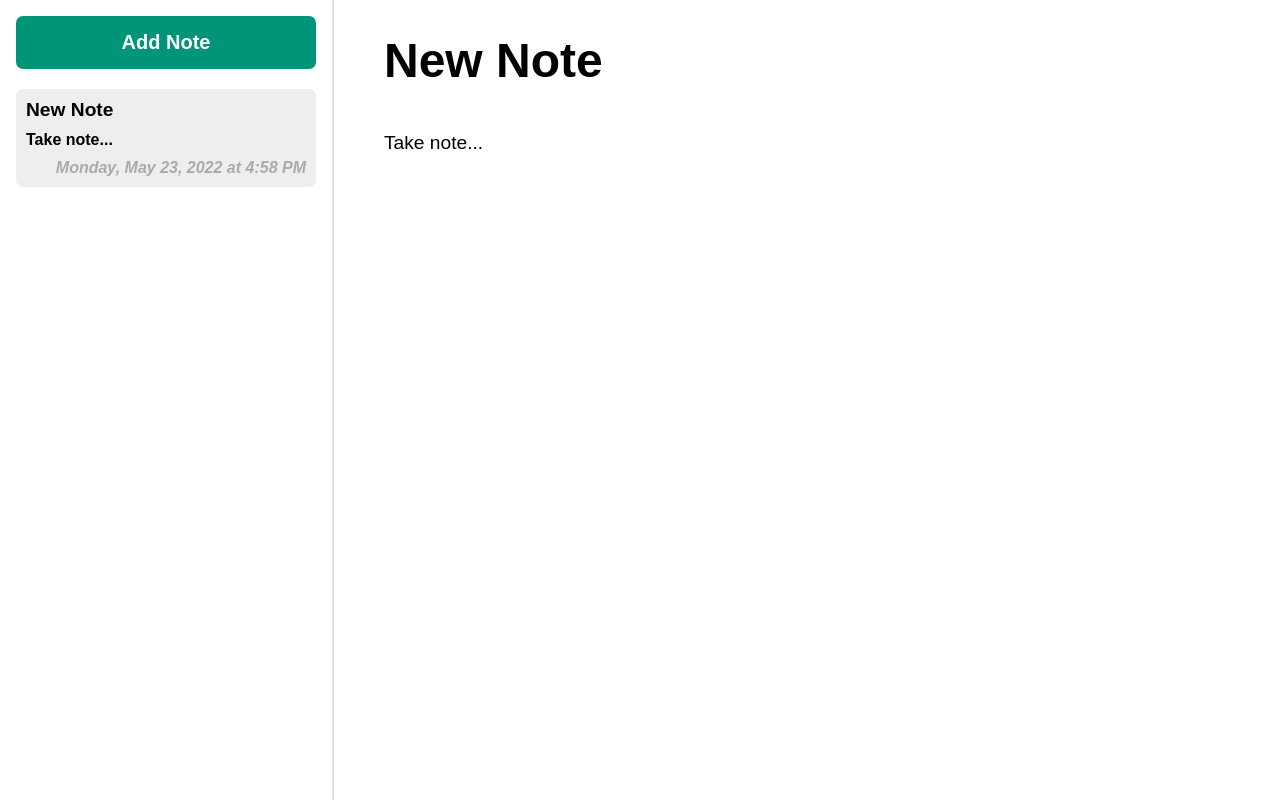
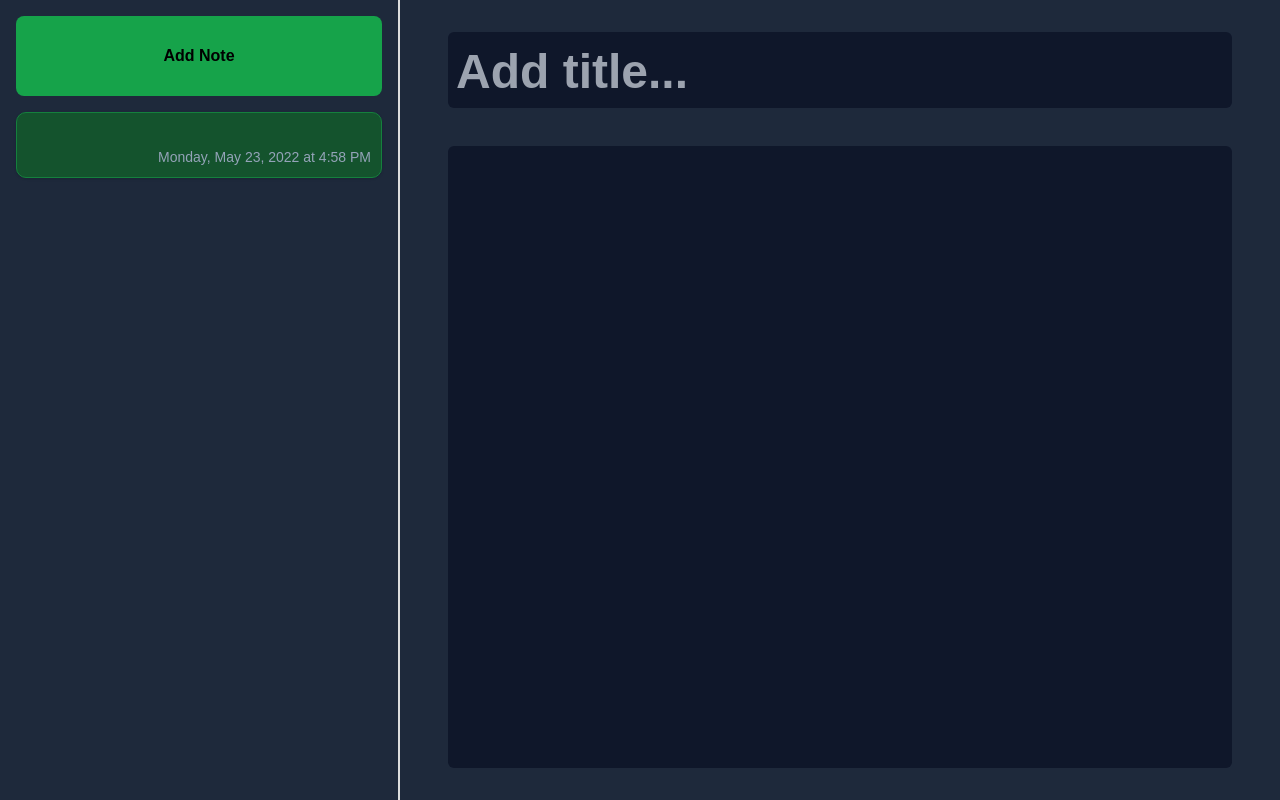
Before and after one commit to Ted2xmen/pure-notes, a website with bundled scripts: page index.html in a window 1280 px wide. Both pictures are taken after a click on the button "Add Note". Built offline with nearby package versions, Linux system fonts and the light colour scheme.

Commit message:
minor updates

```diff
--- a/index.html
+++ b/index.html
@@ -6,10 +6,11 @@
     <meta http-equiv="X-UA-Compatible" content="IE=edge">
     <meta name="viewport" content="width=device-width, initial-scale=1.0">
     <link rel="stylesheet" href="style.css">
+    <script src="https://cdn.tailwindcss.com"></script>
     <title>Pure Notes</title>
 </head>
 
-<body>
+<body class="bg-slate-800">
     <!--pure notes-->
     <div class="notes" id="app">
         <!-- <div class="notes__sidebar">
@@ -30,9 +31,7 @@
         </div> -->
     </div>
 
-
-<script src="js/main.js" type="module"></script>
-
+    <script src="js/main.js" type="module"></script>
 </body>
 
 </html>
--- a/js/App.js
+++ b/js/App.js
@@ -1,5 +1,5 @@
+import NotesAPI from "./NotesAPI.js";
 import NotesView from "./NotesView.js";
-import NotesAPI from "./NotesAPI.js";
 
 export default class App {
   constructor(root) {
@@ -39,18 +39,17 @@ export default class App {
       },
       onNoteAdd: () => {
         const newNote = {
-          title: "New Note",
-          body: "Take note...",
+          title: "",
+          body: "",
         };
-
         NotesAPI.saveNote(newNote);
         this._refreshNotes();
       },
       onNoteEdit: (title, body) => {
         NotesAPI.saveNote({
           id: this.activeNote.id,
-          title,
-          body,
+          title: title,
+          body: body,
         });
 
         this._refreshNotes();
--- a/js/NotesView.js
+++ b/js/NotesView.js
@@ -9,13 +9,13 @@ export default class NotesView {
     this.onNoteEdit = onNoteEdit;
     this.onNoteDelete = onNoteDelete;
     this.root.innerHTML = `
-            <div class="notes__sidebar">
-                <button class="notes__add" type="button">Add Note</button>
+            <div class="notes__sidebar space-y-4">
+                <button class="notes__add font-bold rounded-lg w-full h-20 bg-green-600 hover:bg-green-700 hover:text-white" type="button">Add Note</button>
                 <div class="notes__list"></div>
             </div>
             <div class="notes__preview">
-                <input class="notes__title" type="text" placeholder="New Note...">
-                <textarea class="notes__body">Take Note...</textarea>
+                <input class="notes__title text-slate-200 px-2 pt-1 truncate bg-slate-900 rounded-md" type="text" placeholder="Add title...">
+                <textarea class="notes__body  text-slate-100 font-thin p-3 bg-slate-900 rounded-md">Take Note...</textarea>
             </div>
         `;
 
@@ -43,13 +43,13 @@ export default class NotesView {
     const MAX_BODY_LENGTH = 60;
 
     return `
-            <div class="notes__list-item" data-note-id="${id}">
-                <div class="notes__small-title">${title}</div>
-                <div class="notes__small-body">
+            <div class="notes__list-item border shadow border-green-700 rounded-lg text-slate-200 my-4" data-note-id="${id}">
+                <div class="text-xl truncate p-2">${title}</div>
+                <div class="notes__small-body p-1 truncate text-xs ">
                     ${body.substring(0, MAX_BODY_LENGTH)}
                     ${body.length > MAX_BODY_LENGTH ? "..." : ""}
                 </div>
-                <div class="notes__small-updated">
+                <div class="notes__small-updated  text-slate-400 font-thin text-sm text-right">
                     ${updated.toLocaleString(undefined, {
                       dateStyle: "full",
                       timeStyle: "short",
--- a/style.css
+++ b/style.css
@@ -18,11 +18,11 @@ body {
     flex-shrink: 0;
     overflow-y: auto;
     padding: 1em;
-    width: 300px;
+    width: 400px;
 }
 
 .notes__add {
-    background: #009578;
+    /* background: #009578;
     border: none;
     border-radius: 7px;
     color: #ffffff;
@@ -31,21 +31,20 @@ body {
     font-weight: bold;
     margin-bottom: 1em;
     padding: 0.75em 0;
-    width: 100%;
+    width: 100%; */
 }
 
-.notes__add:hover {
-    background: #00af8c;
-}
+
 
 .notes__list-item {
     cursor: pointer;
 }
 
 .notes__list-item--selected {
-    background: #eeeeee;
-    border-radius: 7px;
-    font-weight: bold;
+  background: #14532D;
+  color: black;
+      border-radius: 10px;
+   /*  font-weight: bold; */
 }
 
 .notes__small-title,
@@ -54,18 +53,14 @@ body {
 }
 
 .notes__small-title {
-    font-size: 1.2em;
+    /* font-size: 1.2em; */
 }
 
 .notes__small-body {
-    padding: 0 10px;
+    /* padding: 0 10px; */
 }
 
-.notes__small-updated {
-    color: #aaaaaa;
-    font-style: italic;
-    text-align: right;
-}
+
 
 .notes__preview {
     display: flex;
```
Also changed, not shown: package.json (+6 -2 lines), 1 other file.
